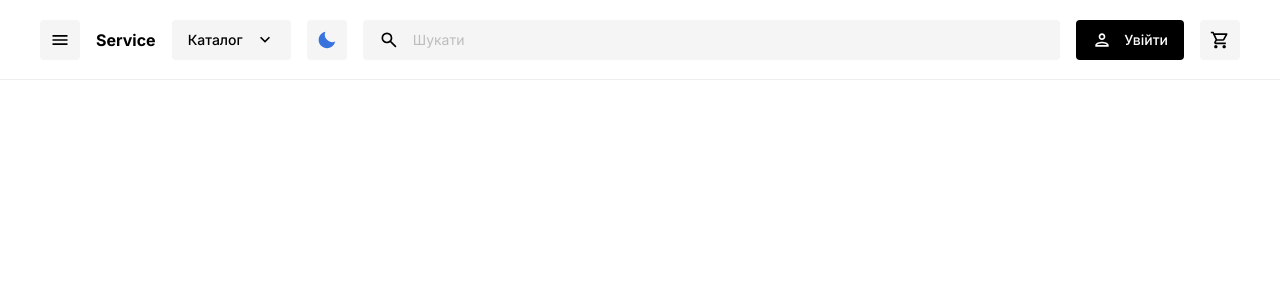
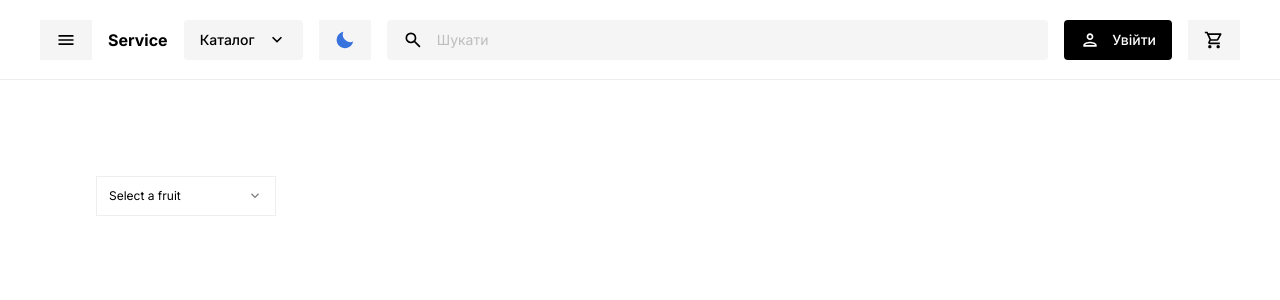
Before and after one commit to Solowayer/service-base, a Next.js app: page / in a window 1280 px wide. Shown: the top 300 px of the page. Built offline with nearby package versions, Linux system fonts and the light colour scheme.

Commit message:
Calendar

```diff
--- a/app/page.tsx
+++ b/app/page.tsx
@@ -1,14 +1,44 @@
 'use client'
 
+import { Check } from '@/components/icons'
+import { Button } from '@/components/ui/button'
+import { Calendar } from '@/components/ui/calendar'
+import {
+	Select,
+	SelectContent,
+	SelectGroup,
+	SelectItem,
+	SelectLabel,
+	SelectTrigger,
+	SelectValue
+} from '@/components/ui/select'
 import { useState } from 'react'
+import { uk } from 'date-fns/locale'
 
 export default function Home() {
-	const [value, setValue] = useState<string>('')
+	const [date, setDate] = useState<Date | undefined>(new Date())
+
+	console.log(date)
 
 	return (
 		<main className="flex flex-col p-24">
-			<div className="grid grid-cols-4 gap-2">
-				<div className=""></div>
+			<div className="inline-flex">
+				{' '}
+				<Select>
+					<SelectTrigger className="w-[180px]">
+						<SelectValue placeholder="Select a fruit" />
+					</SelectTrigger>
+					<SelectContent>
+						<SelectGroup>
+							<SelectLabel>Fruits</SelectLabel>
+							<SelectItem value="apple">Apple</SelectItem>
+							<SelectItem value="banana">Banana</SelectItem>
+							<SelectItem value="blueberry">Blueberry</SelectItem>
+							<SelectItem value="grapes">Grapes</SelectItem>
+							<SelectItem value="pineapple">Pineapple</SelectItem>
+						</SelectGroup>
+					</SelectContent>
+				</Select>
 			</div>
 		</main>
 	)
--- a/components/ui/button.tsx
+++ b/components/ui/button.tsx
@@ -1,7 +1,8 @@
+import { cn } from '@/lib/utils/cn'
 import { cva, VariantProps } from 'class-variance-authority'
 import React, { forwardRef } from 'react'
 
-export const buttonStyles = cva(
+const buttonStyles = cva(
 	[
 		'inline-flex items-center',
 		'relative',
@@ -26,35 +27,19 @@
 			size: {
 				small: 'px-3 gap-2 text-sm h-8',
 				medium: 'px-4 gap-3 text-md h-10',
-				large: 'px-5 gap-4 text-lg h-12'
+				large: 'px-5 gap-4 text-lg h-12',
+				'icon-small': 'h-8 w-8',
+				'icon-medium': 'h-10 w-10',
+				'icon-large': 'h-12 w-12'
 			},
 			shape: {
 				rectangle: 'rounded',
-				round: 'rounded-full',
-				square: 'rounded',
-				circle: 'rounded-full'
+				round: 'rounded-full'
 			},
 			fullWidth: {
 				true: 'w-full'
 			}
 		},
-		compoundVariants: [
-			{
-				size: 'small',
-				shape: ['circle', 'square'],
-				className: '!p-2'
-			},
-			{
-				size: 'medium',
-				shape: ['circle', 'square'],
-				className: '!p-2.5'
-			},
-			{
-				size: 'large',
-				shape: ['circle', 'square'],
-				className: '!p-3'
-			}
-		],
 		defaultVariants: {
 			variant: 'primary',
 			align: 'center',
@@ -66,15 +51,19 @@
 
 export interface ButtonProps extends React.ButtonHTMLAttributes<HTMLButtonElement>, VariantProps<typeof buttonStyles> {
 	children: React.ReactNode
+	className?: string
 }
 
-export const Button = forwardRef<HTMLButtonElement, ButtonProps>(function Button(
-	{ variant, align, size, shape, fullWidth, children, ...props },
+const Button = forwardRef<HTMLButtonElement, ButtonProps>(function Button(
+	{ variant, align, size, shape, fullWidth, children, className, ...props },
 	ref
 ) {
 	return (
-		<button ref={ref} className={buttonStyles({ variant, align, size, shape, fullWidth })} {...props}>
+		<button ref={ref} className={cn(buttonStyles({ variant, align, size, shape, fullWidth, className }))} {...props}>
 			{children}
 		</button>
 	)
 })
+Button.displayName = 'Button'
+
+export { Button, buttonStyles }
--- /dev/null
+++ b/components/ui/calendar.tsx
@@ -0,0 +1,50 @@
+'use client'
+
+import * as React from 'react'
+import { ChevronLeft, ChevronRight } from '@/components/icons'
+import { DayPicker } from 'react-day-picker'
+
+import { cn } from '@/lib/utils/cn'
+import { buttonStyles } from '@/components/ui/button'
+
+export type CalendarProps = React.ComponentProps<typeof DayPicker>
+
+function Calendar({ className, classNames, showOutsideDays = true, ...props }: CalendarProps) {
+	return (
+		<DayPicker
+			showOutsideDays={showOutsideDays}
+			className={cn('border p-4 rounded bg-surface-primary', className)}
+			classNames={{
+				months: 'flex gap-4',
+				month: 'space-y-4',
+				caption: 'flex relative items-center justify-center pt-2',
+				caption_label: 'font-medium',
+				nav: 'flex',
+				nav_button: cn(buttonStyles({ variant: 'ghost', shape: 'round', size: 'icon-medium' }), 'absolute'),
+				nav_button_previous: 'left-1 top-0',
+				nav_button_next: 'right-1 top-0',
+				table: 'w-full border-collapse',
+				head_row: 'flex',
+				head_cell: 'w-10 h-10 flex items-center justify-center rounded',
+				row: 'flex w-full mt-2',
+				cell: 'w-10 h-10 flex items-center justify-center text-center font-normal p-0 relative',
+				day: 'w-10 h-10 aria-selected:bg-interactive-selected hover:bg-interactive-hover aria-selected:text-inverted rounded-full',
+				day_selected: 'bg-surface-primary hover:bg-surface-primary',
+				day_today: 'border border-selected',
+				day_outside: 'opacity-50',
+				day_disabled: 'opacity-50',
+				day_range_middle: 'aria-selected:bg-green-500 aria-selected:text-primary',
+				day_hidden: 'invisible',
+				...classNames
+			}}
+			components={{
+				IconLeft: ({ ...props }) => <ChevronLeft />,
+				IconRight: ({ ...props }) => <ChevronRight />
+			}}
+			{...props}
+		/>
+	)
+}
+Calendar.displayName = 'Calendar'
+
+export { Calendar }
--- /dev/null
+++ b/components/ui/select.tsx
@@ -0,0 +1,104 @@
+'use client'
+
+import * as React from 'react'
+import * as SelectPrimitive from '@radix-ui/react-select'
+import { Check, ExpandMore } from '@/components/icons'
+
+import { cn } from '@/lib/utils/cn'
+
+const Select = SelectPrimitive.Root
+
+const SelectGroup = SelectPrimitive.Group
+
+const SelectValue = SelectPrimitive.Value
+
+const SelectTrigger = React.forwardRef<
+	React.ElementRef<typeof SelectPrimitive.Trigger>,
+	React.ComponentPropsWithoutRef<typeof SelectPrimitive.Trigger>
+>(({ className, children, ...props }, ref) => (
+	<SelectPrimitive.Trigger
+		ref={ref}
+		className={cn(
+			'flex h-10 w-full items-center justify-between rounded-md border border-input bg-background px-3 py-2 text-sm ring-offset-background placeholder:text-muted-foreground focus:outline-none focus:ring-2 focus:ring-ring focus:ring-offset-2 disabled:cursor-not-allowed disabled:opacity-50',
+			className
+		)}
+		{...props}
+	>
+		{children}
+		<SelectPrimitive.Icon asChild>
+			<ExpandMore className="h-4 w-4 opacity-50" />
+		</SelectPrimitive.Icon>
+	</SelectPrimitive.Trigger>
+))
+SelectTrigger.displayName = SelectPrimitive.Trigger.displayName
+
+const SelectContent = React.forwardRef<
+	React.ElementRef<typeof SelectPrimitive.Content>,
+	React.ComponentPropsWithoutRef<typeof SelectPrimitive.Content>
+>(({ className, children, position = 'popper', ...props }, ref) => (
+	<SelectPrimitive.Portal>
+		<SelectPrimitive.Content
+			ref={ref}
+			className={cn(
+				'relative z-50 min-w-[8rem] overflow-hidden rounded-md border bg-popover text-popover-foreground shadow-md data-[state=open]:animate-in data-[state=closed]:animate-out data-[state=closed]:fade-out-0 data-[state=open]:fade-in-0 data-[state=closed]:zoom-out-95 data-[state=open]:zoom-in-95 data-[side=bottom]:slide-in-from-top-2 data-[side=left]:slide-in-from-right-2 data-[side=right]:slide-in-from-left-2 data-[side=top]:slide-in-from-bottom-2',
+				position === 'popper' &&
+					'data-[side=bottom]:translate-y-1 data-[side=left]:-translate-x-1 data-[side=right]:translate-x-1 data-[side=top]:-translate-y-1',
+				className
+			)}
+			position={position}
+			{...props}
+		>
+			<SelectPrimitive.Viewport
+				className={cn(
+					'p-1',
+					position === 'popper' &&
+						'h-[var(--radix-select-trigger-height)] w-full min-w-[var(--radix-select-trigger-width)]'
+				)}
+			>
+				{children}
+			</SelectPrimitive.Viewport>
+		</SelectPrimitive.Content>
+	</SelectPrimitive.Portal>
+))
+SelectContent.displayName = SelectPrimitive.Content.displayName
+
+const SelectLabel = React.forwardRef<
+	React.ElementRef<typeof SelectPrimitive.Label>,
+	React.ComponentPropsWithoutRef<typeof SelectPrimitive.Label>
+>(({ className, ...props }, ref) => (
+	<SelectPrimitive.Label ref={ref} className={cn('py-1.5 pl-8 pr-2 text-sm font-semibold', className)} {...props} />
+))
+SelectLabel.displayName = SelectPrimitive.Label.displayName
+
+const SelectItem = React.forwardRef<
+	React.ElementRef<typeof SelectPrimitive.Item>,
+	React.ComponentPropsWithoutRef<typeof SelectPrimitive.Item>
+>(({ className, children, ...props }, ref) => (
+	<SelectPrimitive.Item
+		ref={ref}
+		className={cn(
+			'relative flex w-full cursor-default select-none items-center rounded-sm py-1.5 pl-8 pr-2 text-sm outline-none focus:bg-accent focus:text-accent-foreground data-[disabled]:pointer-events-none data-[disabled]:opacity-50',
+			className
+		)}
+		{...props}
+	>
+		<span className="absolute left-2 flex h-3.5 w-3.5 items-center justify-center">
+			<SelectPrimitive.ItemIndicator>
+				<Check className="h-4 w-4" />
+			</SelectPrimitive.ItemIndicator>
+		</span>
+
+		<SelectPrimitive.ItemText>{children}</SelectPrimitive.ItemText>
+	</SelectPrimitive.Item>
+))
+SelectItem.displayName = SelectPrimitive.Item.displayName
+
+const SelectSeparator = React.forwardRef<
+	React.ElementRef<typeof SelectPrimitive.Separator>,
+	React.ComponentPropsWithoutRef<typeof SelectPrimitive.Separator>
+>(({ className, ...props }, ref) => (
+	<SelectPrimitive.Separator ref={ref} className={cn('-mx-1 my-1 h-px bg-muted', className)} {...props} />
+))
+SelectSeparator.displayName = SelectPrimitive.Separator.displayName
+
+export { Select, SelectGroup, SelectValue, SelectTrigger, SelectContent, SelectLabel, SelectItem, SelectSeparator }
--- a/lib/utils/cn.ts
+++ b/lib/utils/cn.ts
@@ -1,6 +1,6 @@
-import clsx from 'clsx'
-import { twMerge, ClassNameValue } from 'tailwind-merge'
+import { clsx, type ClassValue } from 'clsx'
+import { twMerge } from 'tailwind-merge'
 
-export function cn(...inputs: ClassNameValue[]) {
+export function cn(...inputs: ClassValue[]) {
 	return twMerge(clsx(inputs))
 }
--- a/package.json
+++ b/package.json
@@ -13,17 +13,20 @@
     "@radix-ui/react-dialog": "^1.0.4",
     "@radix-ui/react-dropdown-menu": "^2.0.5",
     "@radix-ui/react-radio-group": "^1.1.3",
+    "@radix-ui/react-select": "^1.2.2",
     "@types/node": "20.5.7",
     "@types/react": "18.2.21",
     "@types/react-dom": "18.2.7",
     "autoprefixer": "10.4.15",
     "class-variance-authority": "^0.7.0",
     "clsx": "^2.0.0",
+    "date-fns": "^2.30.0",
     "eslint": "8.48.0",
     "eslint-config-next": "13.4.19",
     "next": "13.4.19",
     "postcss": "8.4.28",
     "react": "18.2.0",
+    "react-day-picker": "^8.8.2",
     "react-dom": "18.2.0",
     "tailwind-merge": "^1.14.0",
     "tailwindcss": "3.3.3",
--- a/styles/globals.css
+++ b/styles/globals.css
@@ -118,6 +118,9 @@
 		--color-background-positive-light: var(--color-green-50);
 		--color-background-orange-light: var(--color-orange-50);
 		--color-background-danger-light: var(--color-red-50);
+		--color-background-interactive-hover: var(--color-gray-200);
+		--color-background-interactive-active: var(--color-gray-300);
+		--color-background-interactive-selected: var(--color-black);
 		--color-background-disabled: var(--color-gray-200);
 
 		--color-surface-primary: var(--color-white);
--- a/tailwind.config.ts
+++ b/tailwind.config.ts
@@ -7,6 +7,50 @@
 		'./app/**/*.{js,ts,jsx,tsx,mdx}'
 	],
 	theme: {
+		spacing: {
+			px: '1px',
+			0: '0',
+			0.5: '0.125rem',
+			1: '0.25rem',
+			1.5: '0.375rem',
+			2: '0.5rem',
+			2.5: '0.625rem',
+			3: '0.75rem',
+			3.5: '0.875rem',
+			4: '1rem',
+			5: '1.25rem',
+			6: '1.5rem',
+			7: '1.75rem',
+			8: '2rem',
+			9: '2.25rem',
+			10: '2.5rem',
+			11: '2.75rem',
+			12: '3rem',
+			14: '3.5rem',
+			16: '4rem',
+			20: '5rem',
+			24: '6rem',
+			28: '7rem',
+			32: '8rem',
+			36: '9rem',
+			40: '10rem',
+			44: '11rem',
+			48: '12rem',
+			52: '13rem',
+			56: '14rem',
+			60: '15rem',
+			64: '16rem',
+			72: '18rem',
+			80: '20rem',
+			96: '24rem'
+		},
+		borderRadius: {
+			none: '0',
+			sm: '.125rem',
+			DEFAULT: '.25rem',
+			lg: '.5rem',
+			full: '9999px'
+		},
 		screens: {
 			sm: '480px',
 			md: '768px',
@@ -57,7 +101,9 @@
 				400: 'var(--color-orange-400)',
 				500: 'var(--color-orange-500)',
 				600: 'var(--color-orange-600)',
-				700: 'var(--color-orange-700)'
+				700: 'var(--color-orange-700)',
+				800: 'var(--color-orange-800)',
+				900: 'var(--color-orange-900)'
 			},
 			green: {
 				50: 'var(--color-green-50)',
@@ -67,7 +113,9 @@
 				400: 'var(--color-green-400)',
 				500: 'var(--color-green-500)',
 				600: 'var(--color-green-600)',
-				700: 'var(--color-green-700)'
+				700: 'var(--color-green-700)',
+				800: 'var(--color-green-800)',
+				900: 'var(--color-green-900)'
 			},
 			blue: {
 				50: 'var(--color-blue-50)',
@@ -77,7 +125,9 @@
 				400: 'var(--color-blue-400)',
 				500: 'var(--color-blue-500)',
 				600: 'var(--color-blue-600)',
-				700: 'var(--color-blue-700)'
+				700: 'var(--color-blue-700)',
+				800: 'var(--color-blue-800)',
+				900: 'var(--color-blue-900)'
 			}
 		},
 		textColor: {
@@ -90,7 +140,7 @@
 			disabled: 'var(--color-text-disabled)'
 		},
 		borderColor: {
-			primary: 'var(--color-border-primary)',
+			DEFAULT: 'var(--color-border-primary)',
 			transparent: 'var(--color-border-transparent)',
 			selected: 'var(--color-border-selected)',
 			accent: 'var(--color-border-accent)',
@@ -98,7 +148,8 @@
 			warning: 'var(--color-border-warning)',
 			danger: 'var(--color-border-danger)'
 		},
-		backgroundColor: {
+		backgroundColor: ({ theme }) => ({
+			...theme('colors'),
 			accent: 'var(--color-background-accent)',
 			positive: 'var(--color-background-positive)',
 			warning: 'var(--color-background-warning)',
@@ -107,6 +158,9 @@
 			'positive-light': 'var(--color-background-positive-light)',
 			'warning-light': 'var(--color-background-warning-light)',
 			'danger-light': 'var(--color-background-danger-light)',
+			'interactive-hover': 'var(--color-background-interactive-hover)',
+			'interactive-active': 'var(--color-background-interactive-active)',
+			'interactive-selected': 'var(--color-background-interactive-selected)',
 			disabled: 'var(--color-background-disabled)',
 
 			surface: {
@@ -133,7 +187,7 @@
 					focus: 'var(--color-input-primary-focus)'
 				}
 			}
-		}
+		})
 	},
 
 	plugins: []
```
Also changed, not shown: 1 other file (tests, documents, lock files or other folders).
